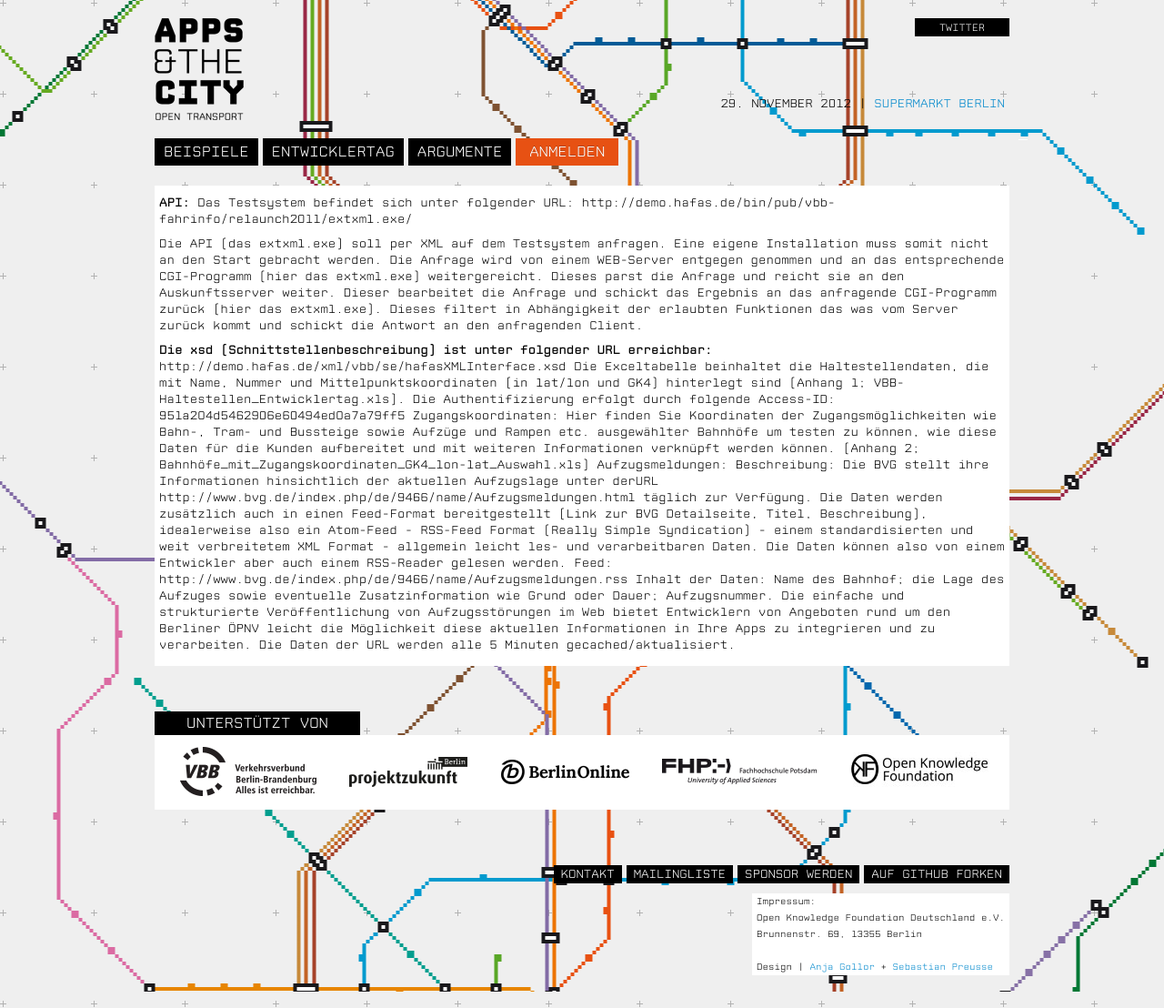
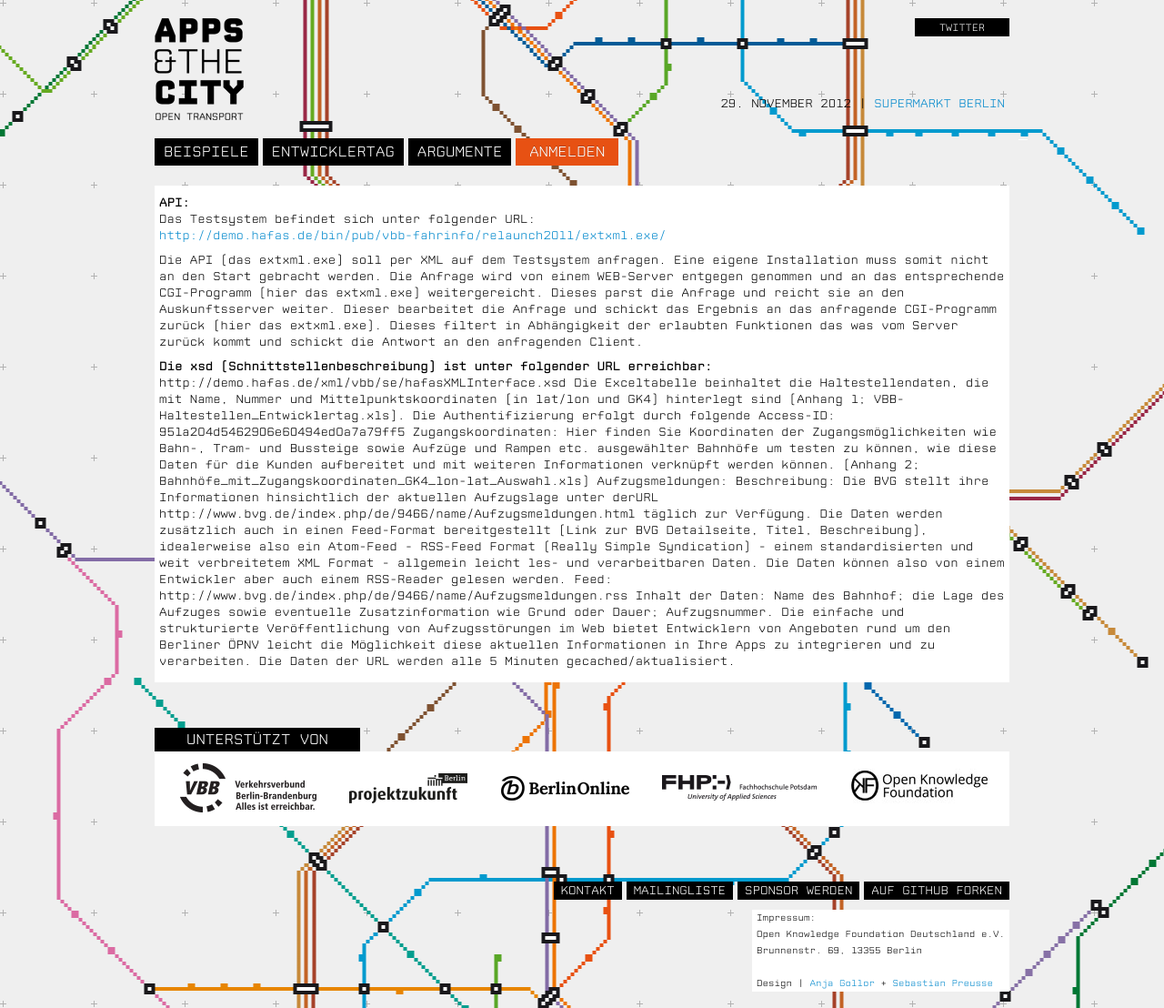
Before and after one commit to okfde/berlin.appsandthecity, a Jekyll site: the page built from daten.html, in a window 1280 px wide. Shown: the whole page at 91% size. Built offline with Jekyll 4.4.1, drawn with Linux system fonts in a browser that asks for light colours; nearby versions of some CDN libraries; Markdown is read by kramdown in place of the engine named in the settings.

Commit message:
formatierung text

```diff
--- a/daten.html
+++ b/daten.html
@@ -5,10 +5,10 @@ title: Willkommen
 
 <div class="row border-row" id="ueber-uns">
   <div class="span12">
-    <p><b>API:</b>
+    <p><b>API:</b><br>
 
-Das Testsystem befindet sich unter folgender URL:
-http://demo.hafas.de/bin/pub/vbb-fahrinfo/relaunch2011/extxml.exe/
+Das Testsystem befindet sich unter folgender URL:<br>
+<a href="http://demo.hafas.de/bin/pub/vbb-fahrinfo/relaunch2011/extxml.exe/">http://demo.hafas.de/bin/pub/vbb-fahrinfo/relaunch2011/extxml.exe/</a>
 </p>
 <p>
 Die API (das extxml.exe) soll per XML auf dem Testsystem anfragen. Eine eigene Installation muss somit nicht an den Start gebracht werden.
```
